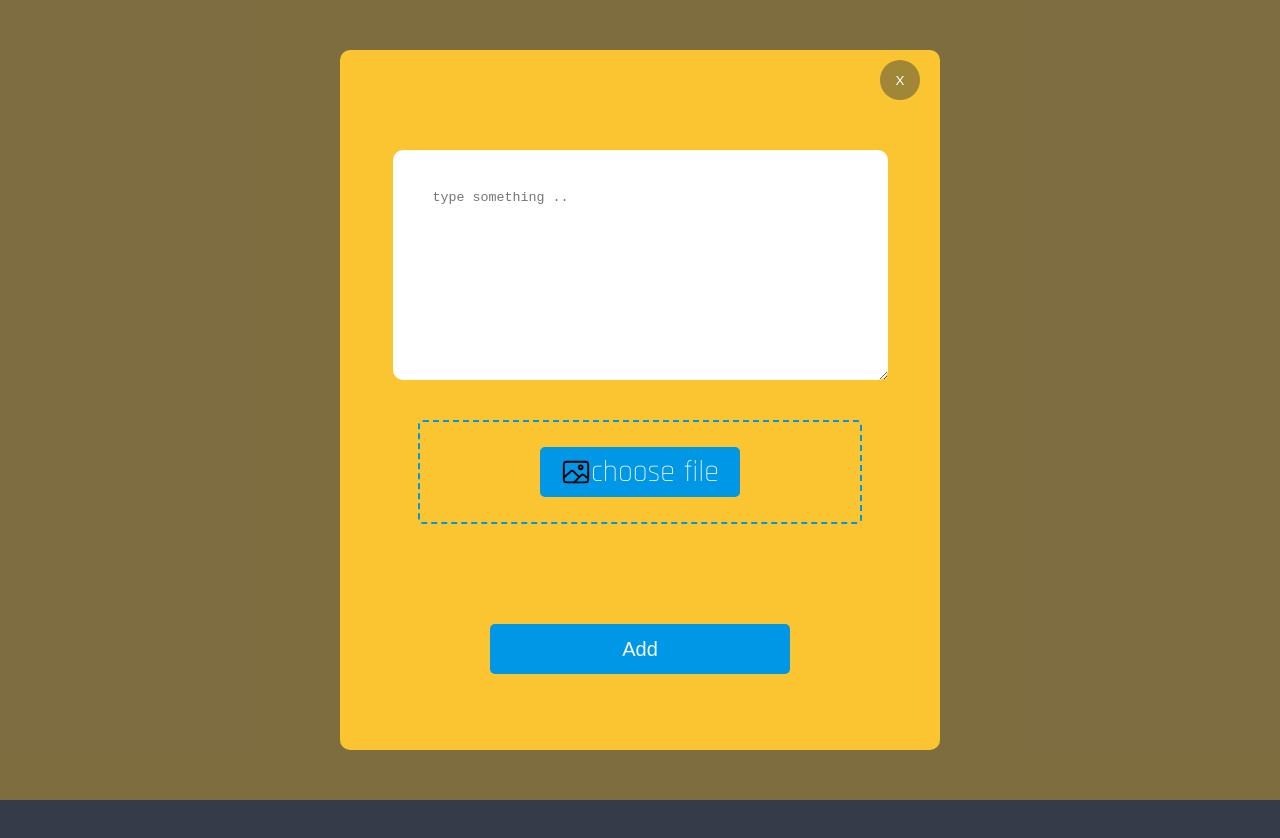
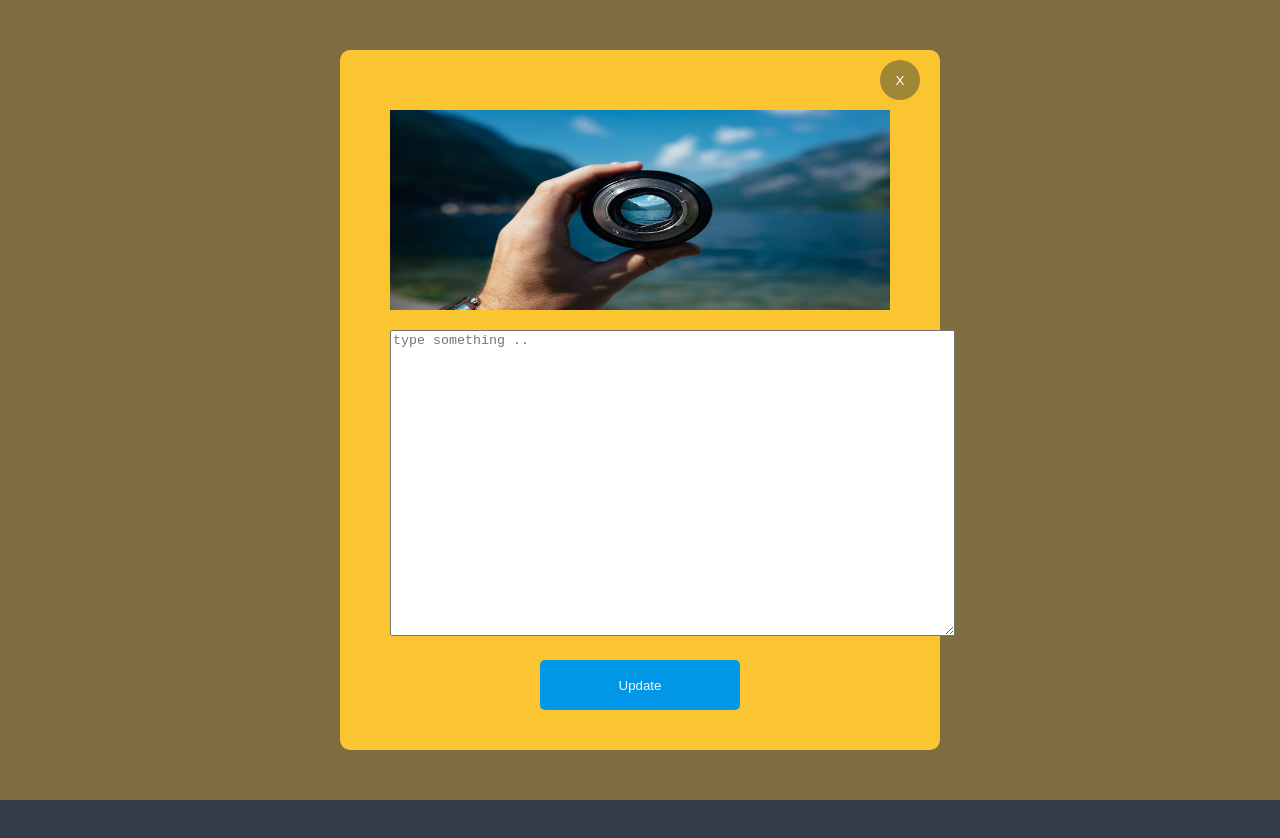
Before and after one commit to Haile-08/TODO_APP, a React (Create React App) app in the folder client/: page / in a window 1280 px wide. Both pictures are taken after typing "Sample" into the empty fields and a click on the button "Add". Built offline with nearby package versions, Linux system fonts and the light colour scheme.

Commit message:
finished the update modal

```diff
--- a/client/src/components/modal/modalpage.js
+++ b/client/src/components/modal/modalpage.js
@@ -1,13 +1,13 @@
 import React from "react";
 import "../../css/modalpage.css";
-import PostModal from "./post/postmodal";
+import Updatemodal from "./update/updatemodal";
 
-function Modalpage({ modal }) {
+function Modalpage() {
   return (
     <div className="modal">
       <div className="overlay">
         <div className="modalcontent">
-          <PostModal modal={modal} />
+          <Updatemodal />
         </div>
       </div>
     </div>
--- a/client/src/components/modal/update/updatemodal.js
+++ b/client/src/components/modal/update/updatemodal.js
@@ -0,0 +1,34 @@
+import React from "react";
+import Close from "../../close/close";
+import "../../../css/updatemodal.css";
+import img from "../../../assets/img.jpeg";
+
+function Updatemodal() {
+  return (
+    <div className="updatecontainer">
+      <div className="closebtncont">
+        <Close />
+      </div>
+      <div className="updateimg">
+        <div className="imgcont">
+          <img src={img} alt="j" />
+        </div>
+      </div>
+      <div className="updatetxt">
+        <div className="utxt">
+          <textarea
+            className="postinput"
+            rows="20"
+            cols="68"
+            placeholder="type something .."
+          />
+        </div>
+      </div>
+      <div className="updatebtn">
+        <button className="ubtn">Update</button>
+      </div>
+    </div>
+  );
+}
+
+export default Updatemodal;
--- /dev/null
+++ b/client/src/css/updatemodal.css
@@ -0,0 +1,64 @@
+.updatecontainer{
+    display: flex;
+    flex-direction: column;
+
+}
+.closebtncont{
+    display: flex;
+    justify-content: flex-end;
+    border-radius: 50%;
+}
+.updateimg{
+
+    height: 200px;
+    display: flex;
+    justify-content: center;
+    align-items: center;
+    border-radius: 5PX;
+
+}
+.imgcont{
+
+    height: 200px;
+    width: 500px;
+    border-radius: 5PX;
+    display: flex;
+    justify-content: center;
+    align-items: center;
+}
+.imgcont img{
+    height: 200px;
+    width: 500px;
+}
+.updatetxt{
+
+    width: 560px;
+    height: 300px;
+    display: flex;
+    justify-content: center;
+    align-items: center;
+    padding: 20px;
+}
+.utxt{
+
+    width: 500px;
+    height: 300px;
+    border-radius: 5px;
+}
+.updatebtn{
+
+    display: flex;
+    justify-content: center;
+    align-items: center;
+    padding: 10px;
+}
+.ubtn{
+    width: 200px;
+    height: 50px;
+    outline: none;
+    border: none;
+    cursor: pointer;
+    background-color: #0097e6;
+    border-radius: 5px;
+    color: #f5f6fa;
+}
--- a/client/src/pages/AppLayout.js
+++ b/client/src/pages/AppLayout.js
@@ -1,7 +1,6 @@
 import Searchbar from "../components/search/searchbar";
 import Items from "../components/items/items";
 import Add_Btn from "../components/add_btn/add_btn";
-import Modal from "../hooks/modal";
 import Modalpage from "../components/modal/modalpage";
 
 import "../css/App.css";
```
Also changed, not shown: client/src/hooks/modal.js (added).
